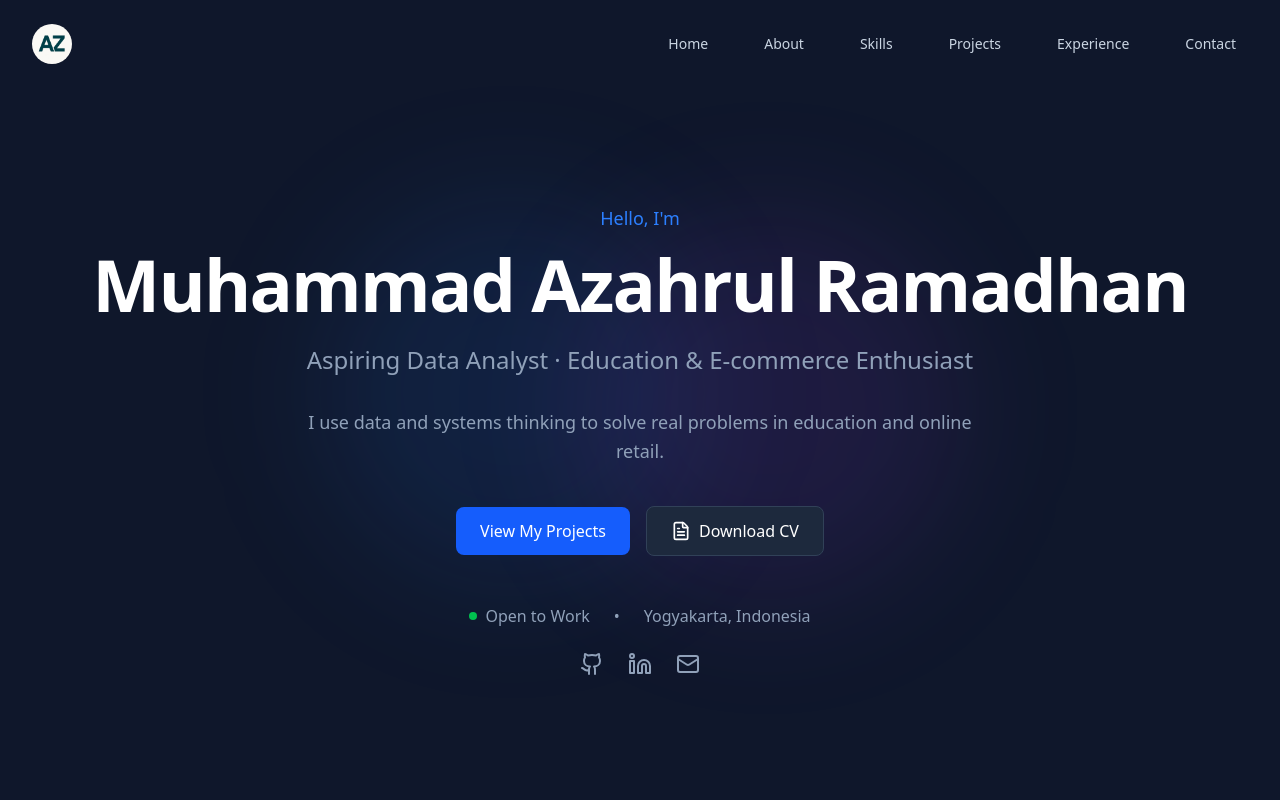
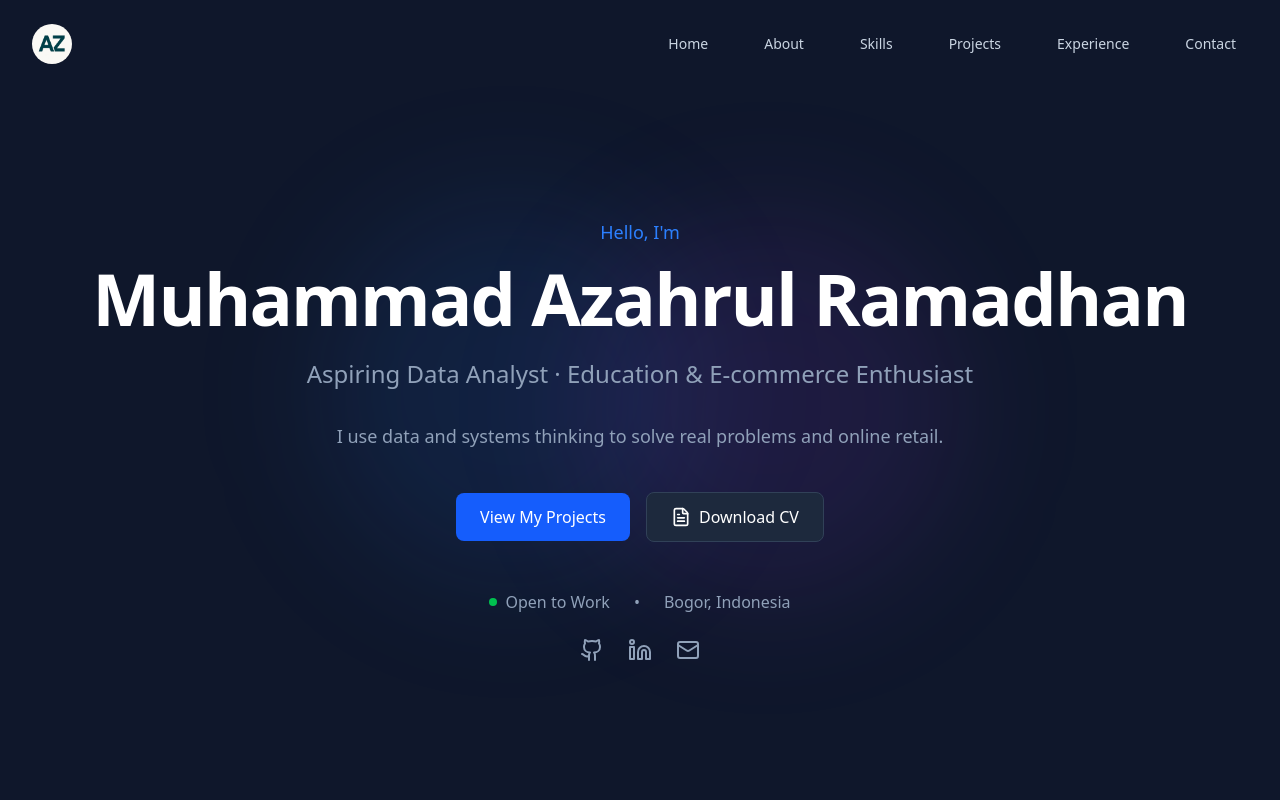
Before and after one commit to azahrulsmavo-design/web-porto, a React (Vite) app: page / in a window 1280 px wide. Shown: the top 800 px of the page. Built offline with nearby package versions, Linux system fonts and the light colour scheme.

Commit message:
update Hero.jsx

```diff
--- a/src/components/Hero.jsx
+++ b/src/components/Hero.jsx
@@ -26,7 +26,7 @@ const Hero = () => {
                             Aspiring Data Analyst · Education & E-commerce Enthusiast
                         </p>
                         <p className="text-lg text-slate-400 mb-10 max-w-2xl mx-auto leading-relaxed">
-                            I use data and systems thinking to solve real problems in education and online retail.
+                            I use data and systems thinking to solve real problems and online retail.
                         </p>
                     </motion.div>
 
@@ -57,7 +57,7 @@ const Hero = () => {
                                 <span>Open to Work</span>
                             </div>
                             <span className="hidden sm:inline">•</span>
-                            <span>Yogyakarta, Indonesia</span>
+                            <span>Bogor, Indonesia</span>
                         </div>
 
                         <div className="flex items-center gap-6">
```
